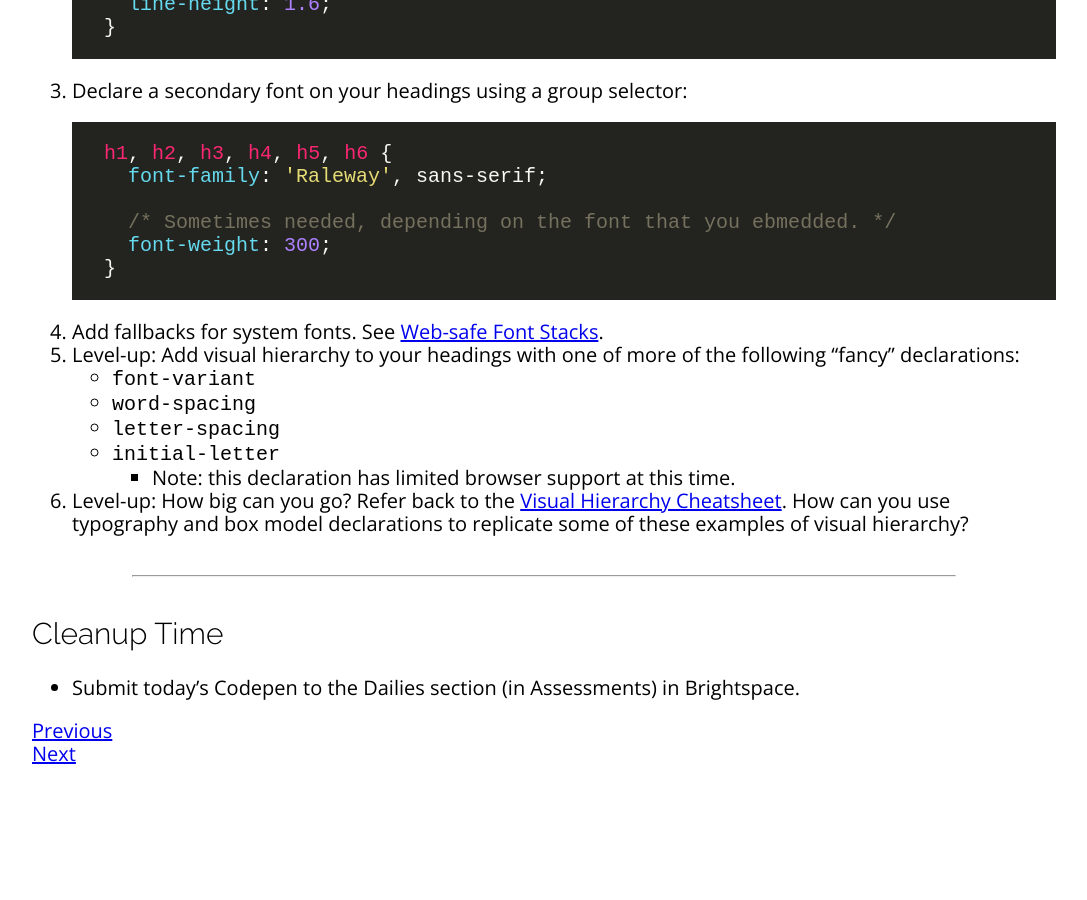
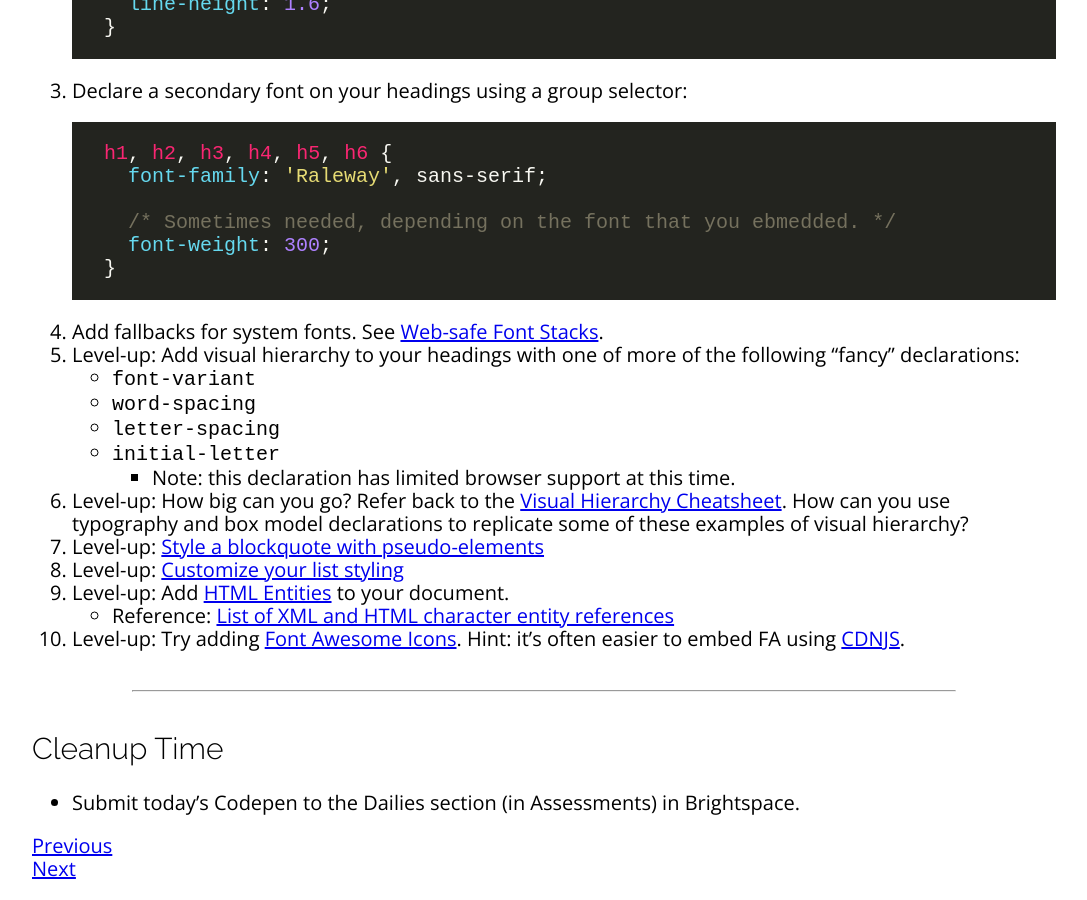
Before and after one commit to sait-wbdv/winter-2021, a Jekyll site: the page built from _posts/2021-01-21-typography.md, in a window 1280 px wide and 900 px high, scrolled down 2889 px. Shown: the whole window, without its empty margins (96-1183 px from the left). Built offline with Jekyll 4.4.1, drawn with Linux system fonts in a browser that asks for light colours; nearby versions of some CDN libraries; before the commit the page ends 3674 px from its top, so only the background shows below that.

Commit message:
added activity level-ups

```diff
--- a/_posts/2021-01-21-typography.md
+++ b/_posts/2021-01-21-typography.md
@@ -105,6 +105,11 @@ In groups of 3-4, create two to three font pairings using Google Fonts with syst
     - `initial-letter`
         - Note: this declaration has limited browser support at this time.
 6. Level-up: How big can you go? Refer back to the [Visual Hierarchy Cheatsheet]({{site.baseurl}}/cheatsheets/design/visual-hierarchy). How can you use typography and box model declarations to replicate some of these examples of visual hierarchy?
+7. Level-up: [Style a blockquote with pseudo-elements](https://css-tricks.com/snippets/css/simple-and-nice-blockquote-styling/)
+8. Level-up: [Customize your list styling](https://css-tricks.com/almanac/properties/l/list-style/)
+9. Level-up: Add [HTML Entities](https://developer.mozilla.org/en-US/docs/Learn/HTML/Introduction_to_HTML/Getting_started#Entity_references_Including_special_characters_in_HTML) to your document.
+    - Reference: [List of XML and HTML character entity references](https://en.wikipedia.org/wiki/List_of_XML_and_HTML_character_entity_references)
+10. Level-up: Try adding [Font Awesome Icons](https://fontawesome.com/how-to-use/on-the-web/referencing-icons/basic-use). Hint: it's often easier to embed FA using [CDNJS](https://cdnjs.com/libraries/font-awesome).
 
 ---
 
```
